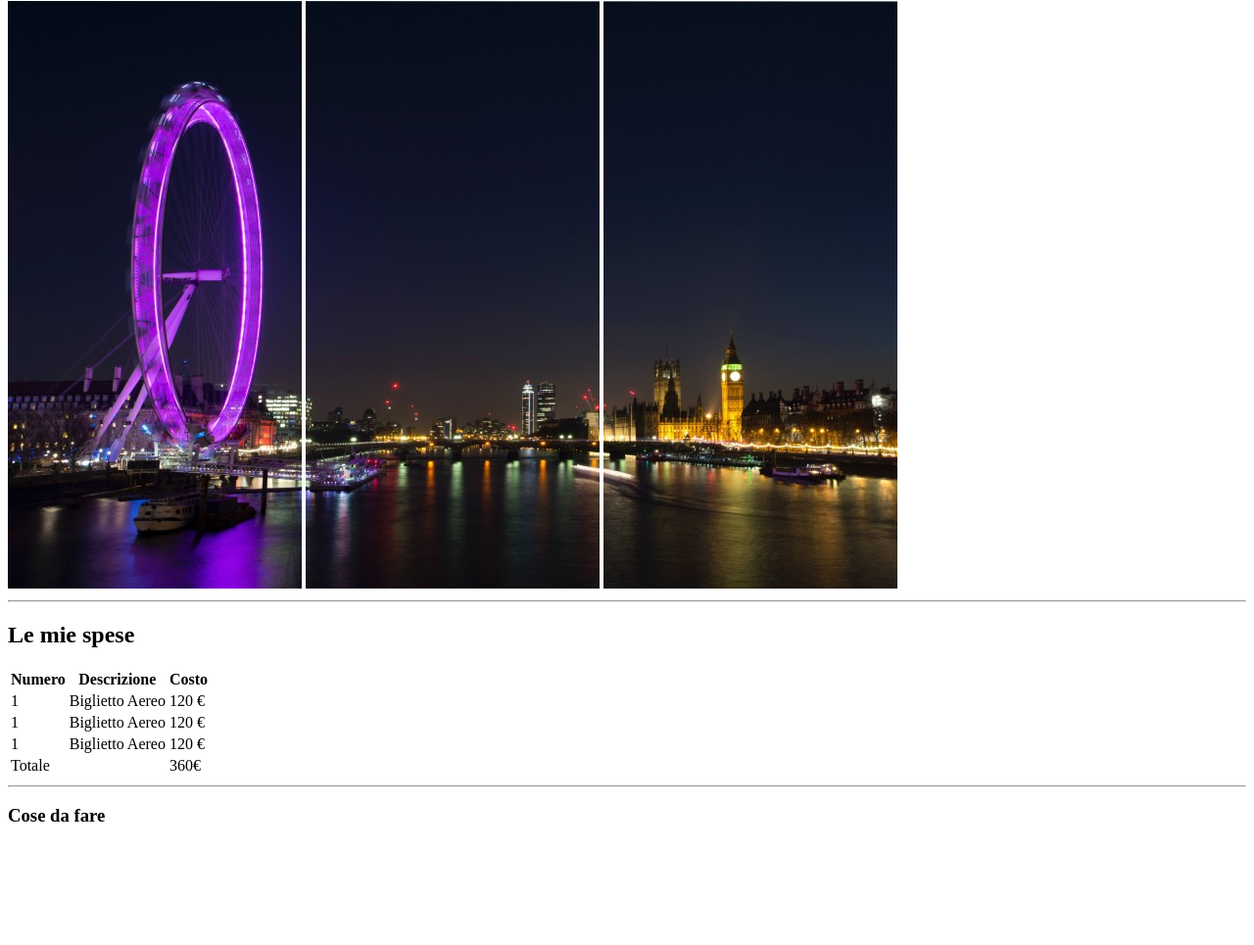
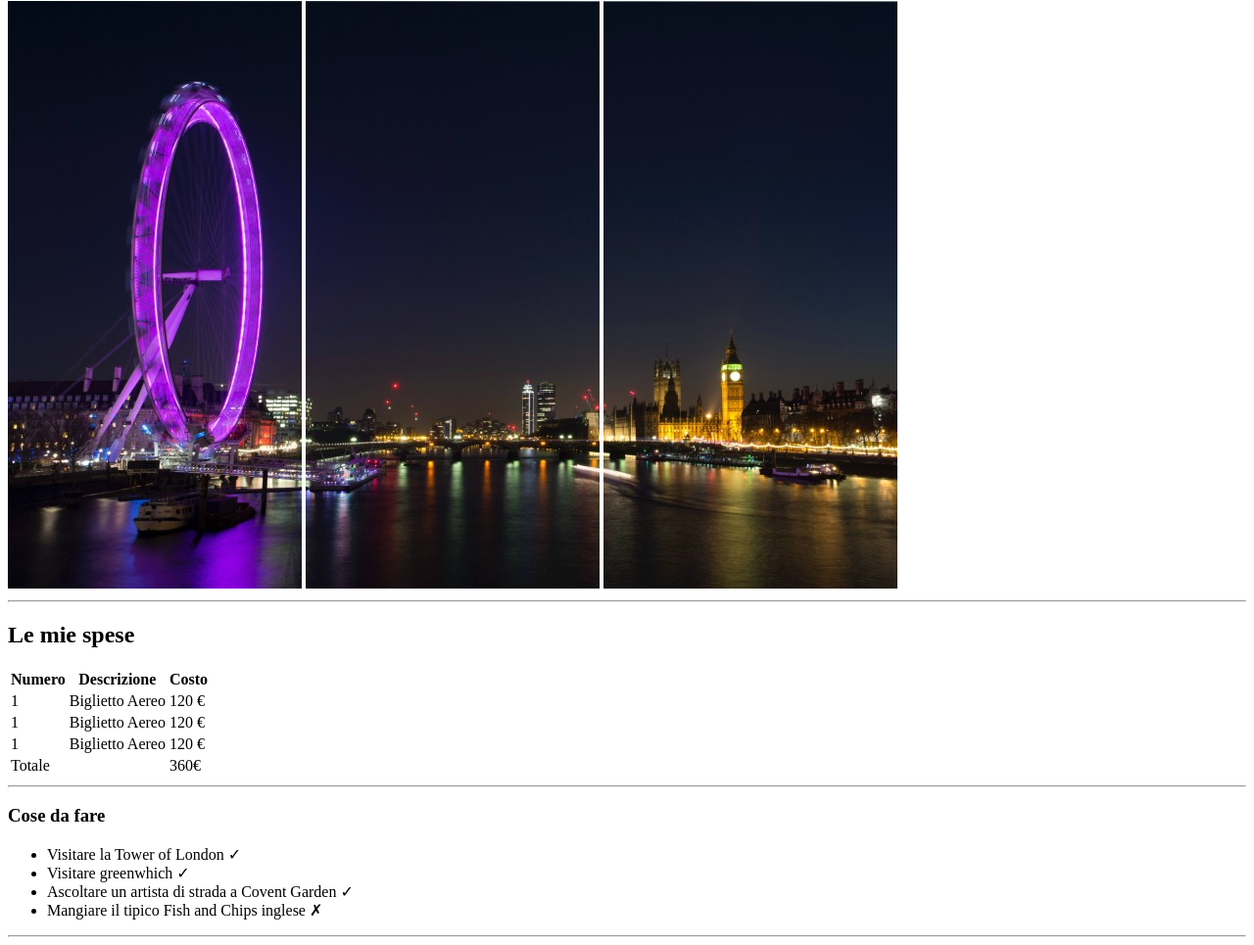
Before and after one commit to EdoardoLai96/html-london-trip, a plain HTML site: page index.html in a window 1280 px wide. Shown: the part 79-1044 px from the top of the page at 98% size. Before the commit the page ends 942 px from the top, so only its background shows below. Drawn offline with Linux system fonts and the light colour scheme.

Commit message:
Aggiunta lista a section to do list

```diff
--- a/index.html
+++ b/index.html
@@ -84,6 +84,17 @@
           <!-- inizio to do list  -->
         <section>
             <h3>Cose da fare</h3>
+
+            <!-- inizio lista -->
+            <ul>
+                <li>Visitare la Tower of London &#10003;</li>
+                <li>Visitare greenwhich &#10003; </li>
+                <li>Ascoltare un artista di strada a Covent Garden &#10003;</li>
+                <li>Mangiare il tipico Fish and Chips inglese &#10007;</li>
+            </ul>
+            <!-- fine lista -->
+
+            <hr>
         </section>
           <!-- fine to do list  -->
 
```
